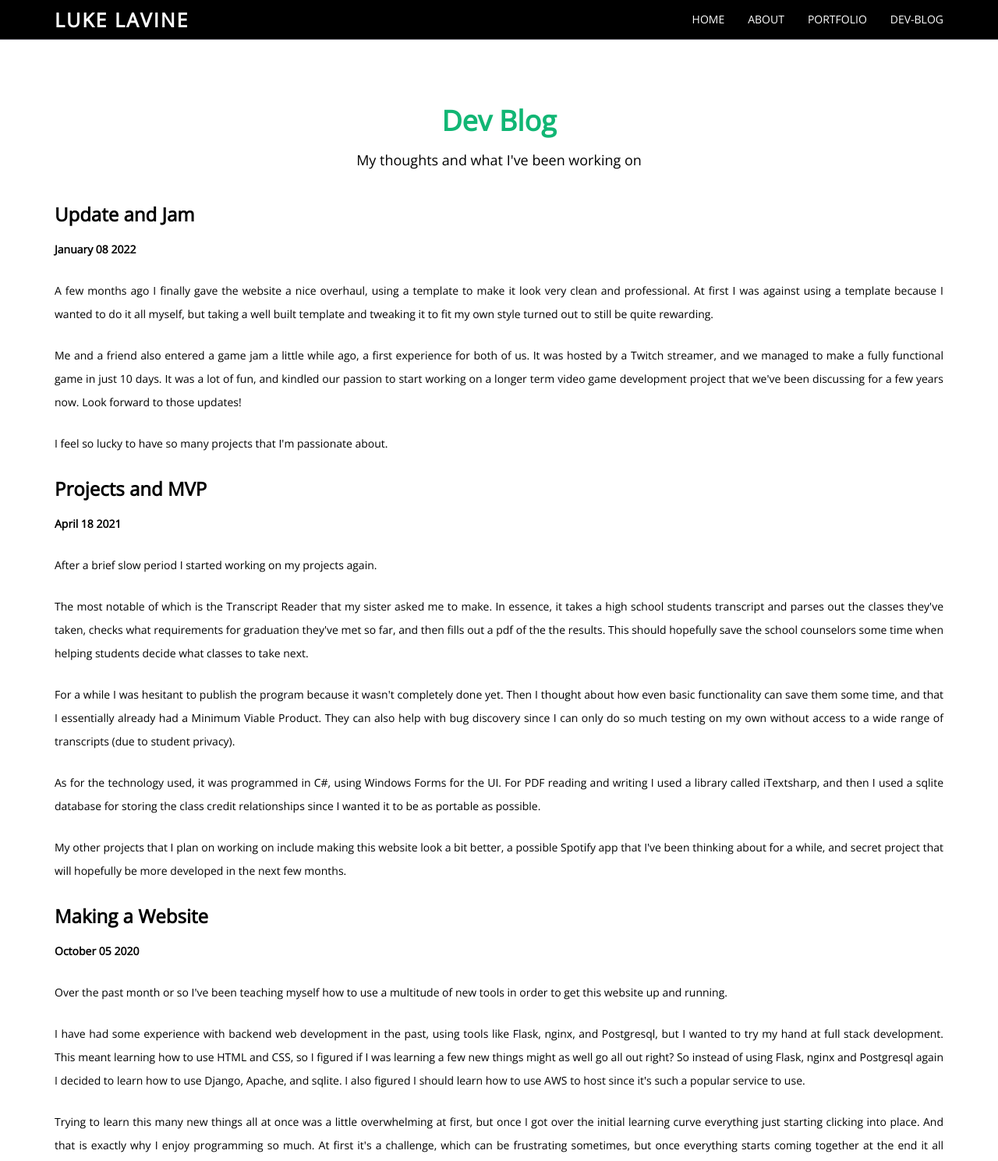
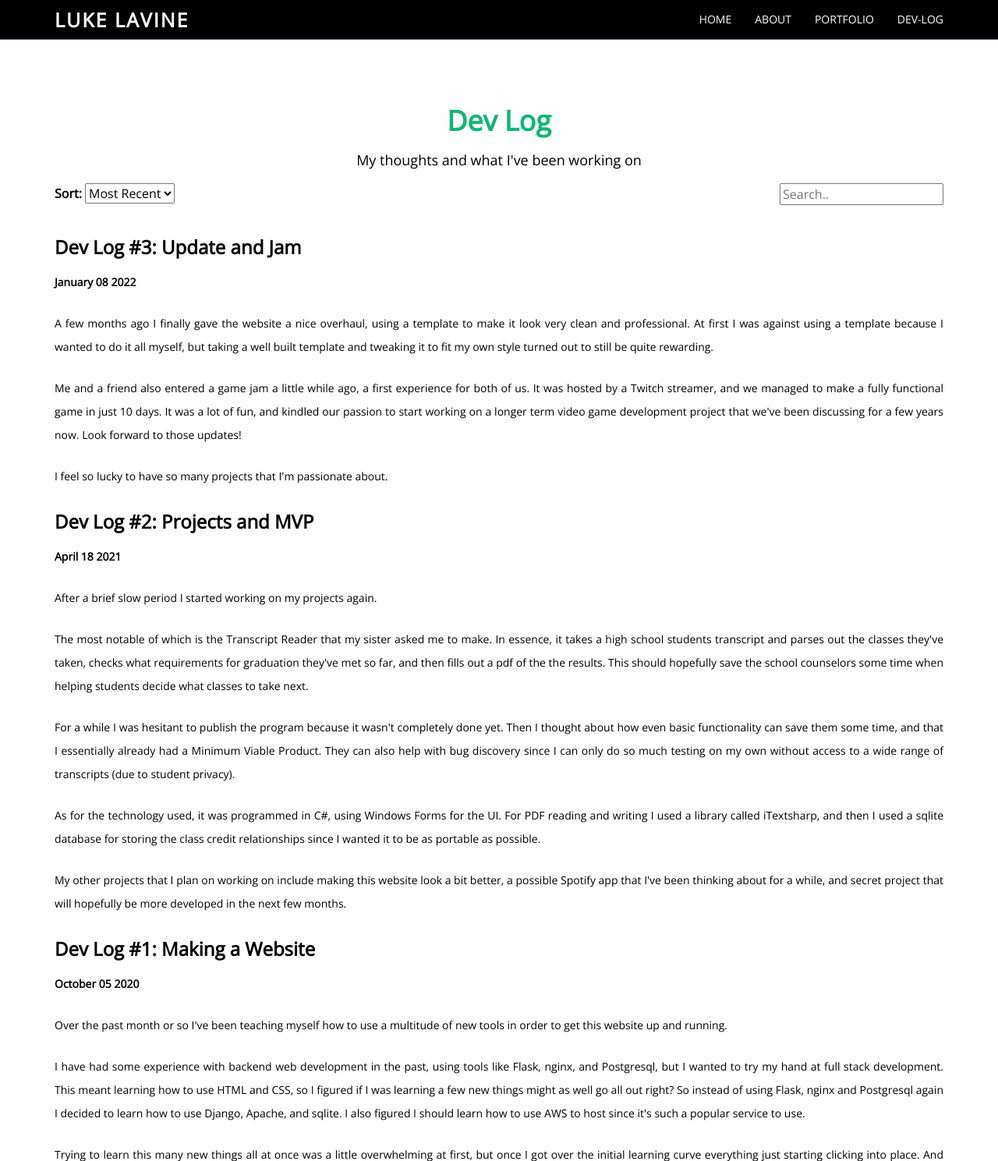
Before and after one commit to lukelavine/django-project, a Django app: page /blog/ in a window 1280 px wide. Shown: the top 1489 px of the page at 78% size. Run offline with Django 3.2, Linux system fonts and the light colour scheme; data comes from the database, SQL or seed files in the repository; both versions use the stored data as it was after the commit; some libraries are stand-ins or nearby versions.

Commit message:
Added sort and search to dev blog

```diff
--- a/mysite/blog/models.py
+++ b/mysite/blog/models.py
@@ -4,6 +4,7 @@ from django.db import models
 from django.utils import timezone
 
 class Post(models.Model):
+	id = models.IntegerField(primary_key=True)
 	published = models.DateTimeField('date published')
 	title = models.CharField(max_length = 100)
 	text = models.TextField(blank=True)
--- a/mysite/blog/templates/blog_index.html
+++ b/mysite/blog/templates/blog_index.html
@@ -1,16 +1,32 @@
 {% extends 'home/base.html' %}
-
+{% load static %}
 
 {% block content %}
 	<div class="container">
 		<div class="row main-top-margin text-center">
-            <h1>Dev Blog</h1>
+            <h1>Dev Log</h1>
             <h4>My thoughts and what I've been working on</h4>
         </div>
 
+		<div class="container row" style="font-size: 16px">
+			<form method="post" name="sort_form">
+			{% csrf_token %}
+			<label for="sort">Sort:</label>
+
+			<select name="sort" id="sort" onchange="form.submit()">
+				<option value="date_d">Most Recent</option>
+				<option value="date_a" {% if selected == "date_a" %}selected{% endif %}>Oldest</option>
+				<option value="alpha_d" {% if selected == "alpha_d" %}selected{% endif %}>A-Z</option>
+				<option value="alpha_a" {% if selected == "alpha_a" %}selected{% endif %}>Z-A</option>
+			</select>
+
+			<input type="submit" hidden />
+			<input type="text" name="search" placeholder="Search.." style="float:right">
+			</form>
+		</div>
 		{% for post in posts %}
 				<div class="text-justify">
-					<h3> <strong> {{post.title}} </strong></h3>
+					<h3> <strong>Dev Log #{{post.id}}: {{post.title}} </strong></h3>
 					<p> <strong> {{post.published | date:"F d Y"}} </strong></p>
 					<p> {{post.text|linebreaks}} </p>
 				</div>
--- a/mysite/blog/views.py
+++ b/mysite/blog/views.py
@@ -1,10 +1,29 @@
 from django.shortcuts import render
 from blog.models import Post
 
+#this is bad practice and should probably be handled by js instead
+#it works, but when a user refreshes it asks about form resubmission
 def index(request):
-	posts = Post.objects.all().order_by('-published')
+	selected = ""
+	if request.method == "POST":
+		if request.POST.get('search') != None:
+			posts = Post.objects.filter(text__icontains=request.POST.get('search'))
+		elif request.POST.get('sort') == 'date_a':
+			posts = Post.objects.all().order_by('published')
+			selected = "date_a"
+		elif request.POST.get('sort') == 'alpha_d':
+			posts = Post.objects.all().order_by('title')
+			selected = "alpha_d"
+		elif request.POST.get('sort') == 'alpha_a':
+			posts = Post.objects.all().order_by('-title')
+			selected = "alpha_a"
+		else:
+			posts = Post.objects.all().order_by('-published')
+	else:
+		posts = Post.objects.all().order_by('-published')
 	context = {
 		"posts": posts,
+		"selected": selected
 	}
 	return render(request, "blog_index.html", context)
 
--- a/mysite/home/templates/home/base.html
+++ b/mysite/home/templates/home/base.html
@@ -34,7 +34,7 @@
                     <li><a href="{% url 'home' %}">HOME</a></li>
                     <li><a href="{% url 'home' %}#about-section">ABOUT</a></li>
                     <li><a href="{% url 'portfolio' %}">PORTFOLIO</a></li>
-                    <li><a href="{% url 'blog:index' %}">DEV-BLOG</a></li>
+                    <li><a href="{% url 'blog:index' %}">DEV-LOG</a></li>
                 </ul>
             </div>
 
--- a/mysite/home/templates/home/index.html
+++ b/mysite/home/templates/home/index.html
@@ -58,7 +58,7 @@
 					</p>
 					<h3> Personality </h3>
                     <p>
-                         I'm a quick learner, and very passionate. If you want to see what I have done or what I'm currently working on you can check my portfolio and my dev blog below.
+                         I'm a quick learner, and very passionate. If you want to see what I have done or what I'm currently working on you can check my portfolio and my dev log below.
 
                     </p>
                 </div>
@@ -71,7 +71,7 @@
          <div class="container" >
             <div class="row main-top-margin text-center" data-scrollreveal="enter top and move 100px, wait 0.3s">
                 <div class="col-md-8 col-md-offset-2 ">
-                    <h1>Portfolio and Dev Blog</h1>
+                    <h1>Portfolio and Dev Log</h1>
                     <h4>
                        Current and Completed Projects
                     </h4>
```
Also changed, not shown: mysite/blog/templates/blog_detail.html (+11 -3 lines), mysite/blog/migrations/0003_alter_post_id.py (added), mysite/db.sqlite3.
